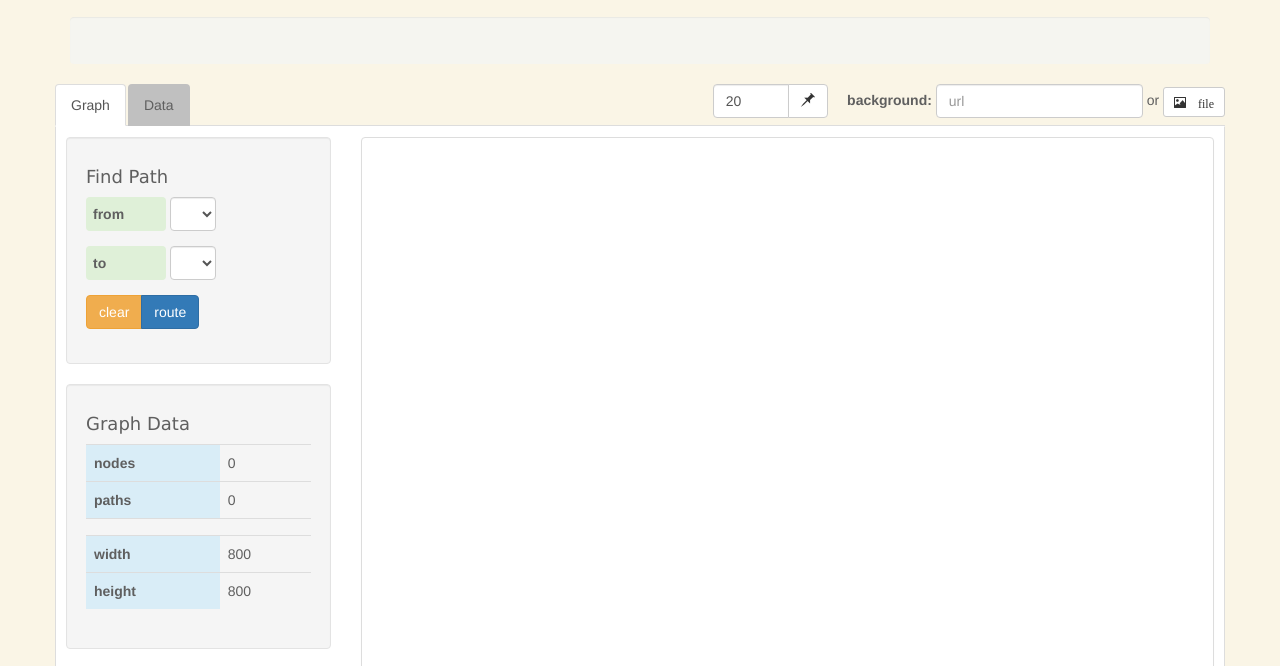
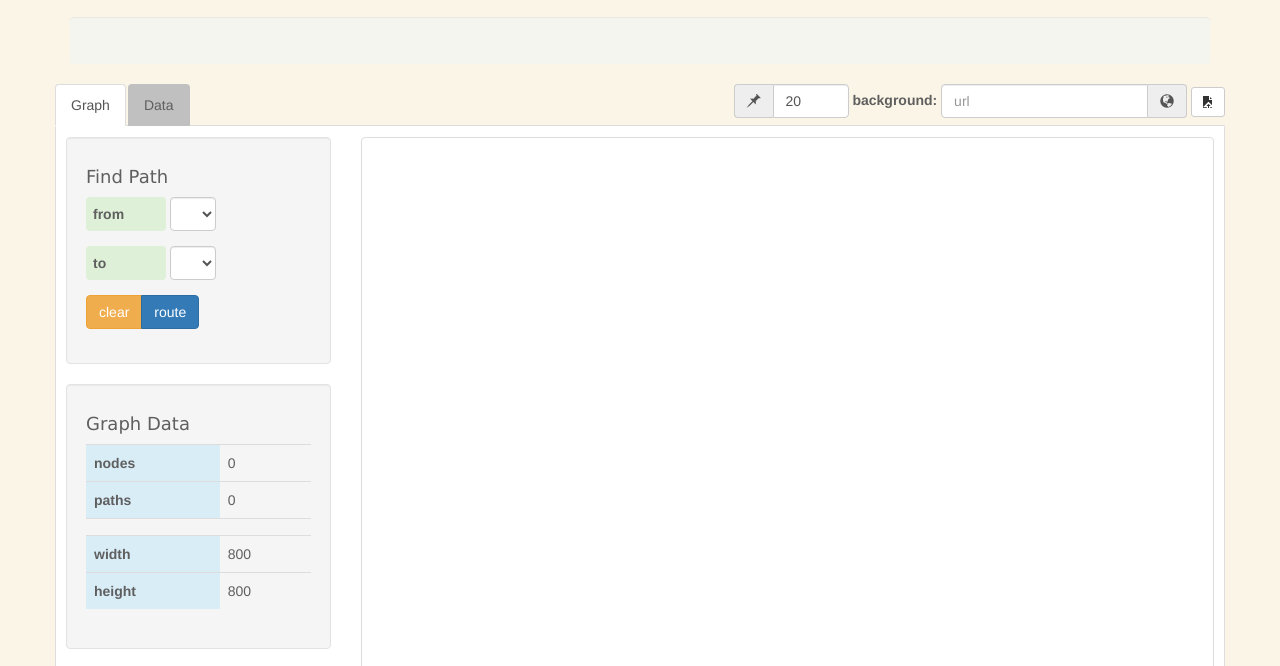
Before and after one commit to julianbrowne/dijkstra-explorer, a plain HTML site: page index.html in a window 1280 px wide. Shown: the part 118-784 px from the top of the page. Drawn offline with Linux system fonts and the light colour scheme.

Commit message:
fixed multiple changes to background & url background change not being triggered

```diff
--- a/assets/javascripts/sp.ui.js
+++ b/assets/javascripts/sp.ui.js
@@ -9,7 +9,8 @@ var UI = (function() {
         statsSVGWidth: "#svg-width",
         statsSVGHeight: "#svg-height",
         inputNodeRadius: "#node-radius",
-        buttonSetNodeRadius: "#set-node-radius"
+        buttonSetNodeRadius: "#set-node-radius",
+        submitNewGraphBgUrl: "#submit-graph-bg-url"
     };
 
     function buttonAction(tag, event, action) {
@@ -38,7 +39,7 @@ var UI = (function() {
             updateSVGStats();
         });
 
-        buttonAction(".graph-bg", "submit", function(e) {
+        buttonAction(tags.submitNewGraphBgUrl, "click", function(e) {
             setGraphBGToURL($("#graph-bg-url").val());
         });
 
--- a/index.html
+++ b/index.html
@@ -43,22 +43,24 @@
             <div role="tabpanel">
                 <span class="form-inline pull-right">
                     <form class="graph-bg form-inline">
-
                         <div class="input-group">
+                            <span class="input-group-addon" id="basic-addon1">
+                                <span class="glyphicon glyphicon-pushpin" aria-hidden="true"></span>
+                            </span>
                             <input class="form-control" type="number" min="10" max="50" id="node-radius" name="node-radius">
-                            <span class="input-group-btn">
-                                <button class="btn btn-default" type="button" id="set-node-radius">
-                                    <span class="glyphicon glyphicon-pushpin" aria-hidden="true"></span>
-                                </button>
+                        </div>
+                        <label for="graph-bg-url">background: </label>
+                        <div class="input-group">
+                            <input class="form-control" placeholder="url" type="text" id="graph-bg-url" name="graph-bg-url">
+                            <span id="submit-graph-bg-url" class="input-group-addon" id="basic-addon1">
+                                <span class="glyphicon glyphicon-globe" aria-hidden="true"></span>
                             </span>
                         </div>
-                        &nbsp;
-                        &nbsp;
-                        <label for="graph-bg-url">background: </label>
-                        <input class="form-control" placeholder="url" type="text" id="graph-bg-url" name="graph-bg-url"> or
-                        <span class="datamgr btn btn-default btn-sm btn-file glyphicon glyphicon-picture">
-                            file<input type="file" class="bg form-control" id="graph-bg-file" name="graph-bg-file" enctype="multipart/form-data">
-                        </span>
+                        <div class="input-group">
+                            <span class="datamgr btn btn-default btn-sm btn-file glyphicon glyphicon-open-file">
+                                <input type="file" class="bg form-control" id="graph-bg-file" name="graph-bg-file" enctype="multipart/form-data">
+                            </span>
+                        </div>
                     </form>
                 </span>
                 <ul class="nav nav-tabs" role="tablist">
```
Also changed, not shown: todo.md (+5 -0 lines).
